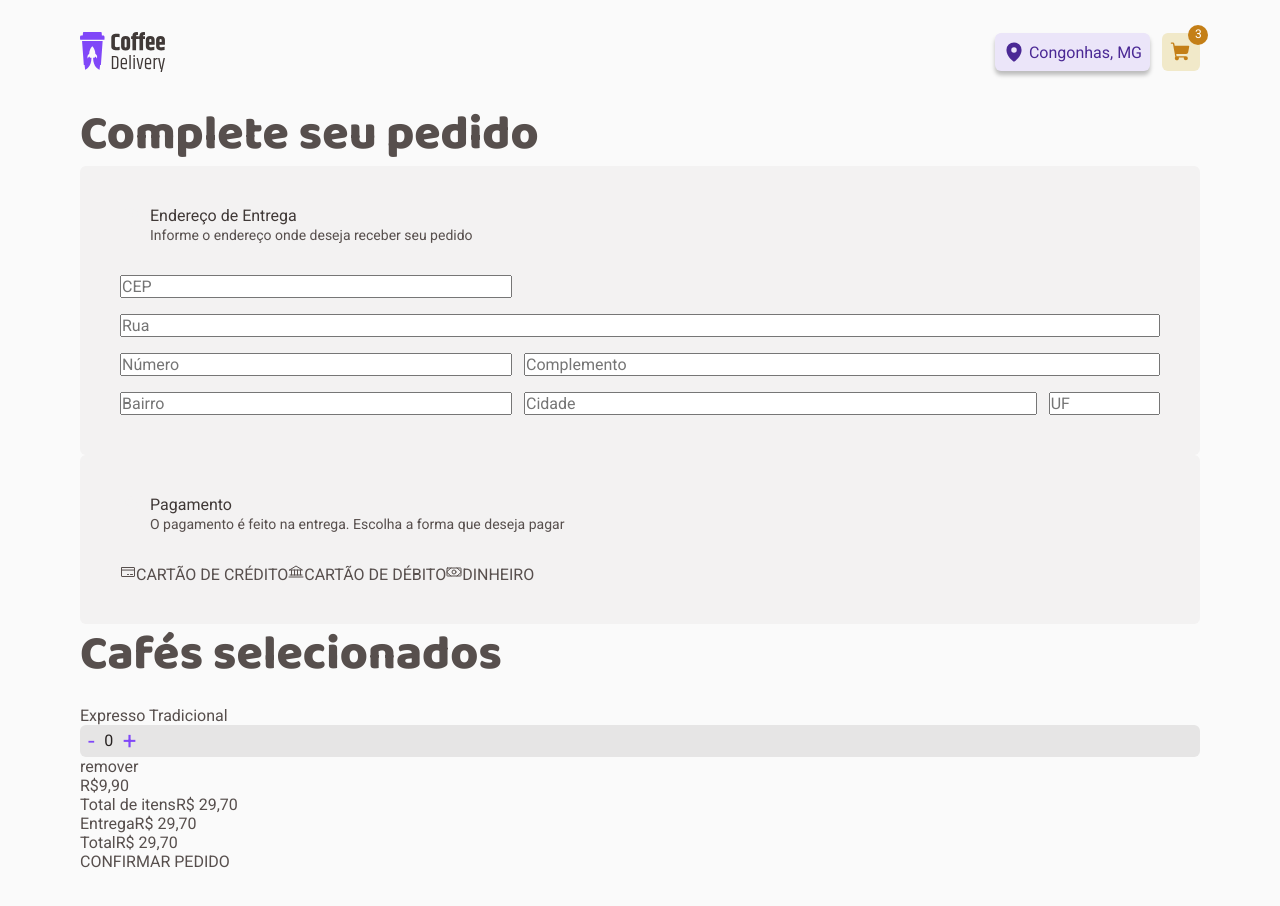
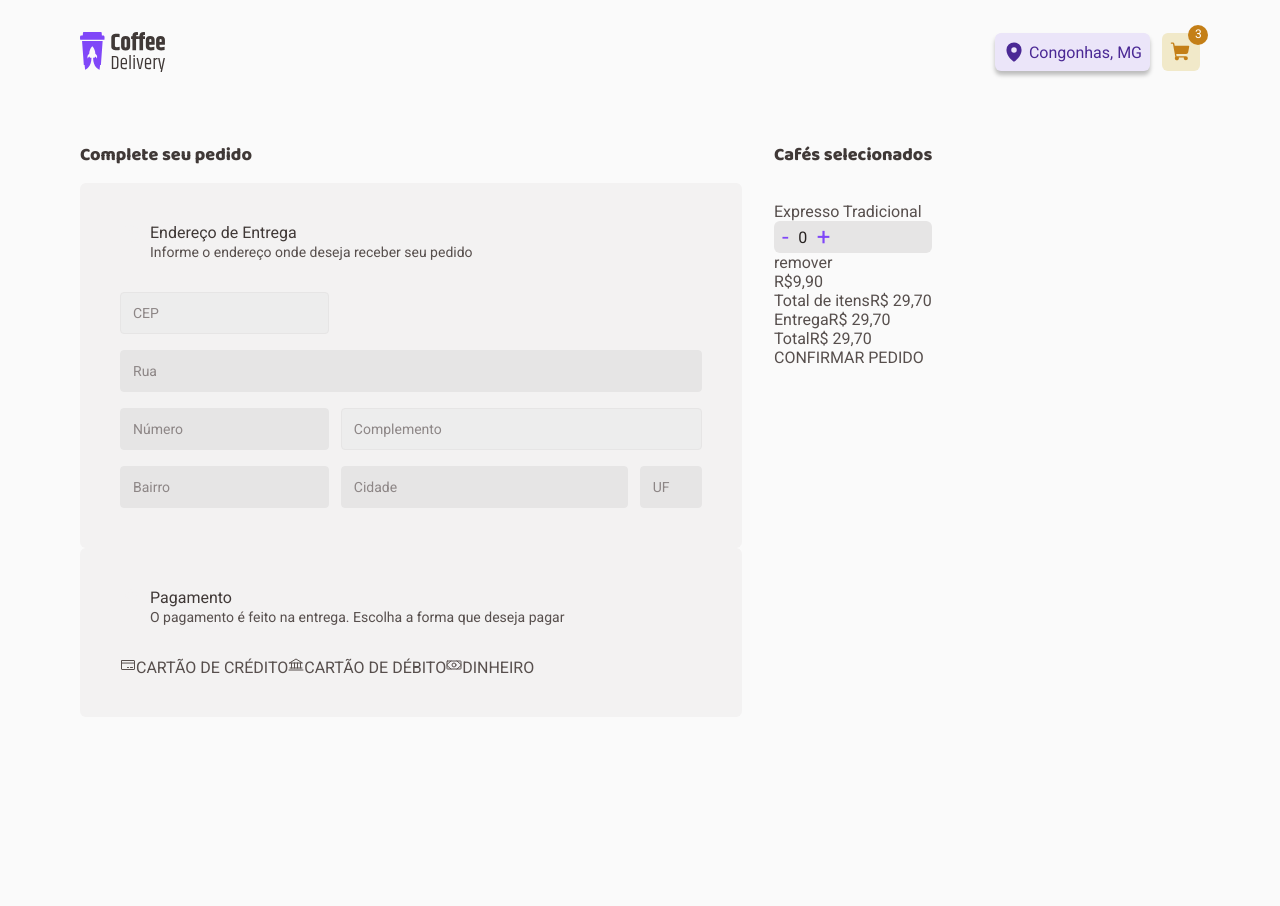
Before and after one commit to lucascnascimento/ignite-desafio-02, a React (Vite) app: page /checkout in a window 1280 px wide. Shown: the top 906 px of the page. After the commit the page ends 800 px from the top, so only its background shows below. Built offline with nearby package versions, Linux system fonts and the light colour scheme.

Commit message:
feat: crate InputBase component

```diff
--- a/src/Pages/Checkout/index.tsx
+++ b/src/Pages/Checkout/index.tsx
@@ -1,17 +1,11 @@
-import {
-  MapPinLine,
-  CurrencyDollar,
-  CreditCard,
-  Bank,
-  Money,
-} from "phosphor-react";
+import { CreditCard, Bank, Money } from "phosphor-react";
 import { Counter } from "../../components/Counter";
 import { InformationBox } from "./components/InformationCard";
-import { InputGrid } from "./styles";
+import { InputBase, InputGrid, CheckoutContainer } from "./styles";
 
 export const Checkout = () => {
   return (
-    <div>
+    <CheckoutContainer>
       <section>
         <h1>Complete seu pedido</h1>
         <InformationBox
@@ -21,21 +15,42 @@ export const Checkout = () => {
           iconColor="base-card"
         >
           <InputGrid>
-            <input type={"text"} placeholder="CEP" className="zipCode" />
-            <input type={"text"} placeholder="Rua" className="street" />
-            <input type={"text"} placeholder="Número" className="number" />
-            <input
+            <InputBase type={"text"} placeholder="CEP" className="zipCode" />
+            <InputBase
+              type={"text"}
+              placeholder="Rua"
+              className="street"
+              disabled
+            />
+            <InputBase
+              type={"text"}
+              placeholder="Número"
+              className="number"
+              disabled
+            />
+            <InputBase
               type={"text"}
               placeholder="Complemento"
               className="complement"
             />
-            <input
+            <InputBase
               type={"text"}
               placeholder="Bairro"
               className="neighborhood"
+              disabled
             />
-            <input type={"text"} placeholder="Cidade" className="city" />
-            <input type={"text"} placeholder="UF" className="state" />
+            <InputBase
+              type={"text"}
+              placeholder="Cidade"
+              className="city"
+              disabled
+            />
+            <InputBase
+              type={"text"}
+              placeholder="UF"
+              className="state"
+              disabled
+            />
           </InputGrid>
         </InformationBox>
 
@@ -94,6 +109,6 @@ export const Checkout = () => {
           </div>
         </div>
       </section>
-    </div>
+    </CheckoutContainer>
   );
 };
--- a/src/Pages/Checkout/styles.ts
+++ b/src/Pages/Checkout/styles.ts
@@ -1,6 +1,16 @@
 import styled from "styled-components";
 
-export const AdressBox = styled.div``;
+export const CheckoutContainer = styled.div`
+  display: flex;
+  gap: 2rem;
+  padding-top: 2.5rem;
+
+  & h1 {
+    font-size: 1.125rem;
+    padding-bottom: 1rem;
+    color: ${(props) => props.theme["base-subtitle"]};
+  }
+`;
 
 export const InputGrid = styled.div`
   display: grid;
@@ -37,3 +47,40 @@ export const InputGrid = styled.div`
     grid-row: 4;
   }
 `;
+
+export const InputBase = styled.input`
+  padding: 0.75rem;
+  color: ${(props) => props.theme["base-text"]};
+  background-color: ${(props) => props.theme["base-input"]};
+  border: 1px solid ${(props) => props.theme["base-button"]};
+  border-radius: 4px;
+  font-family: "Roboto", sans-serif;
+  font-weight: 400;
+  font-size: 0.875rem;
+
+  &:disabled {
+    cursor: not-allowed;
+    background-color: ${(props) => props.theme["base-button"]};
+  }
+
+  :focus {
+    outline: 0;
+    box-shadow: 0 0 0 2px ${(props) => props.theme["yellow-dark"]};
+  }
+
+  ::placeholder {
+    /* Chrome, Firefox, Opera, Safari 10.1+ */
+    color: ${(props) => props.theme["base-label"]};
+    opacity: 1; /* Firefox */
+  }
+
+  :-ms-input-placeholder {
+    /* Internet Explorer 10-11 */
+    color: ${(props) => props.theme["base-label"]};
+  }
+
+  ::-ms-input-placeholder {
+    /* Microsoft Edge */
+    color: ${(props) => props.theme["base-label"]};
+  }
+`;
--- a/src/styles/global.ts
+++ b/src/styles/global.ts
@@ -14,7 +14,7 @@ export const GlobalStyles = createGlobalStyle`
     -webkit-font-smoothing: antialiased
   }
 
-  body, input, textarea, button {
+  body, button {
     font-family: 'Roboto', sans-serif;
     font-weight: 400;
     font-size: 1rem;
--- a/src/styles/themes/default.ts
+++ b/src/styles/themes/default.ts
@@ -13,7 +13,7 @@ export const defaultTheme = {
   "base-label": "#8d8686",
   "base-hover": "#d7d5d5",
   "base-button": "#e6e5e5",
-  "base-input": "#f3f2f2",
+  "base-input": "#EDEDED",
   "base-card": "#f3f2f2",
   background: "#fafafa",
   white: "#fff",
```
